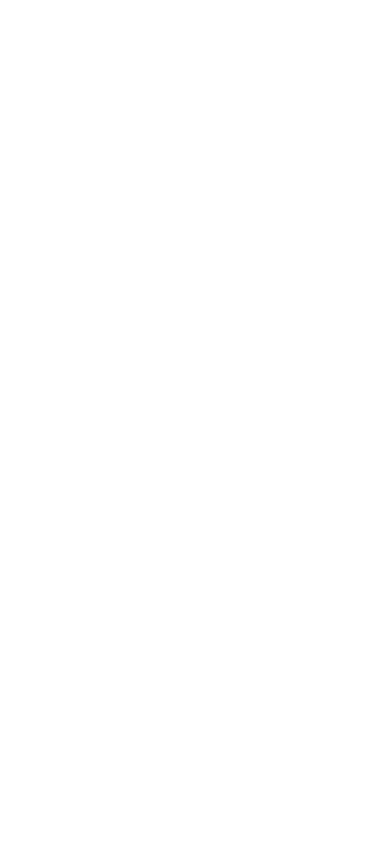
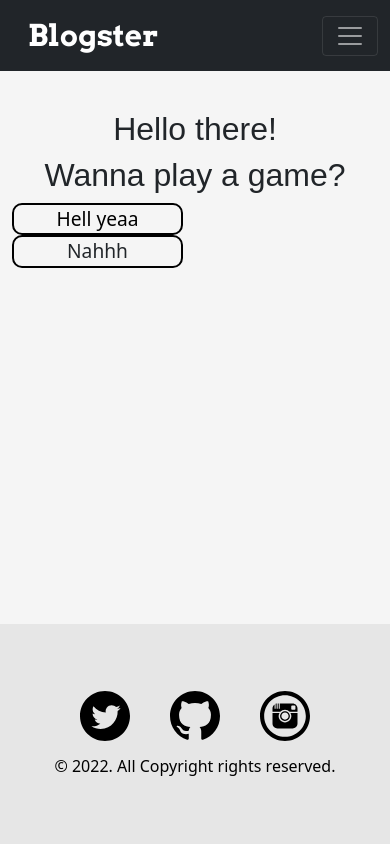
Before and after one commit to IvanNakov10/blogster, a plain HTML site: page plane.html in a window 390 px wide. Drawn offline with nearby package versions, Linux system fonts and the light colour scheme; a web font is replaced by a local one.

Commit message:
plane-start

```diff
--- a/css/style.css
+++ b/css/style.css
@@ -50,6 +50,12 @@ a {
 
 /*FOOTER*/
 .special {
+    position: fixed;
+    bottom: 0;
+    width: 100%;
+}
+
+.special-2 {
     position: fixed;
     bottom: 0;
     width: 100%;
@@ -115,3 +121,14 @@ a {
     font-size: 1.35em;
     margin-top: 1em;
 }
+
+.two-btn {
+    width: 50%;
+}
+
+.button {
+    border: black 2px solid;
+    border-radius: 10px;
+    font-size: 1.2em;
+
+}
--- a/plane.html
+++ b/plane.html
@@ -0,0 +1,86 @@
+<!DOCTYPE html>
+<html lang="en">
+  <head>
+    <meta charset="UTF-8" />
+    <meta http-equiv="X-UA-Compatible" content="IE=edge" />
+    <meta name="viewport" content="width=device-width, initial-scale=1.0" />
+
+    <link rel="stylesheet" href="/blogster/css/resetcss.css" />
+    <link rel="stylesheet" href="/blogster/css/bootstrap.css" />
+    <link rel="stylesheet" href="/blogster/css/bootstrap.rtl.css" />
+    <link rel="stylesheet" href="/blogster/css/bootstrap.min.css" />
+    <link rel="stylesheet" href="/blogster/css/bootstrap.rtl.min.css" />
+    <link rel="stylesheet" href="/blogster/css/style.css" />
+
+    <title>Blogster</title>
+  </head>
+  <body>
+    <nav class="navbar navbar-expand-lg navbar-dark bg-dark fixed-top">
+      <div class="container">
+        <a class="navbar-brand logo" href="index.html">Blogster</a>
+        <button
+          class="navbar-toggler"
+          type="button"
+          data-toggle="collapse"
+          data-target="#navbarNavAltMarkup"
+          aria-controls="navbarNavAltMarkup"
+          aria-expanded="false"
+          aria-label="Toggle navigation"
+        >
+          <span class="navbar-toggler-icon"></span>
+        </button>
+        <div class="collapse navbar-collapse" id="navbarNavAltMarkup">
+          <div class="navbar-nav">
+            <a class="nav-item nav-link" href="index.html">Home</a>
+
+            <a class="nav-item nav-link disabled" href="#">Coming soon</a>
+          </div>
+        </div>
+      </div>
+    </nav>
+    <div class="container">
+        <div class="row articles">
+            <div class="col-12 text-center">
+                <h1 class="header">Hello there!</h1>
+                <h1 class="header">Wanna play a game?</h1>
+            </div>
+            <br>
+            <div class="text-center two-btn">
+                <a href="/blogster/planep2.html">
+                    <div class="button">
+                        Hell yeaa
+                    </div>
+                </a>
+
+                <div class="button">
+                   Nahhh
+                </div>
+            </div>
+        </div>
+    </div>
+    <footer  class="footer-dark mediaqf special-2">
+        <div class="col item social">
+
+          <a href="https://twitter.com/IvanNakov10"><img src="/blogster/img/iconmonstr-twitter-4.svg" alt="twitter" width="50"></a>
+          <a href="https://github.com/IvanNakov10"><img src="/blogster/img/iconmonstr-github-1.svg" alt="github " width="50"></a>
+          <a href="https://www.instagram.com/ba1_ivan/?hl=en"><img src="/blogster/img/iconmonstr-instagram-5.svg" alt="instagram" width="50"></i></a>
+          <div class="col-md-12 text-center">
+            <p class="copyRight">© 2022. All Copyright rights reserved.</p>
+          </div>
+        </div>
+      </footer>
+
+
+        <script
+          src="https://code.jquery.com/jquery-3.3.1.slim.min.js"
+          integrity="sha384-q8i/X+965DzO0rT7abK41JStQIAqVgRVzpbzo5smXKp4YfRvH+8abtTE1Pi6jizo"
+          crossorigin="anonymous"
+        ></script>
+
+        <script
+          src="https://stackpath.bootstrapcdn.com/bootstrap/4.3.1/js/bootstrap.min.js"
+          integrity="sha384-JjSmVgyd0p3pXB1rRibZUAYoIIy6OrQ6VrjIEaFf/nJGzIxFDsf4x0xIM+B07jRM"
+          crossorigin="anonymous"
+        ></script>
+      </body>
+    </html>
```
Also changed, not shown: planep2.html (added).
